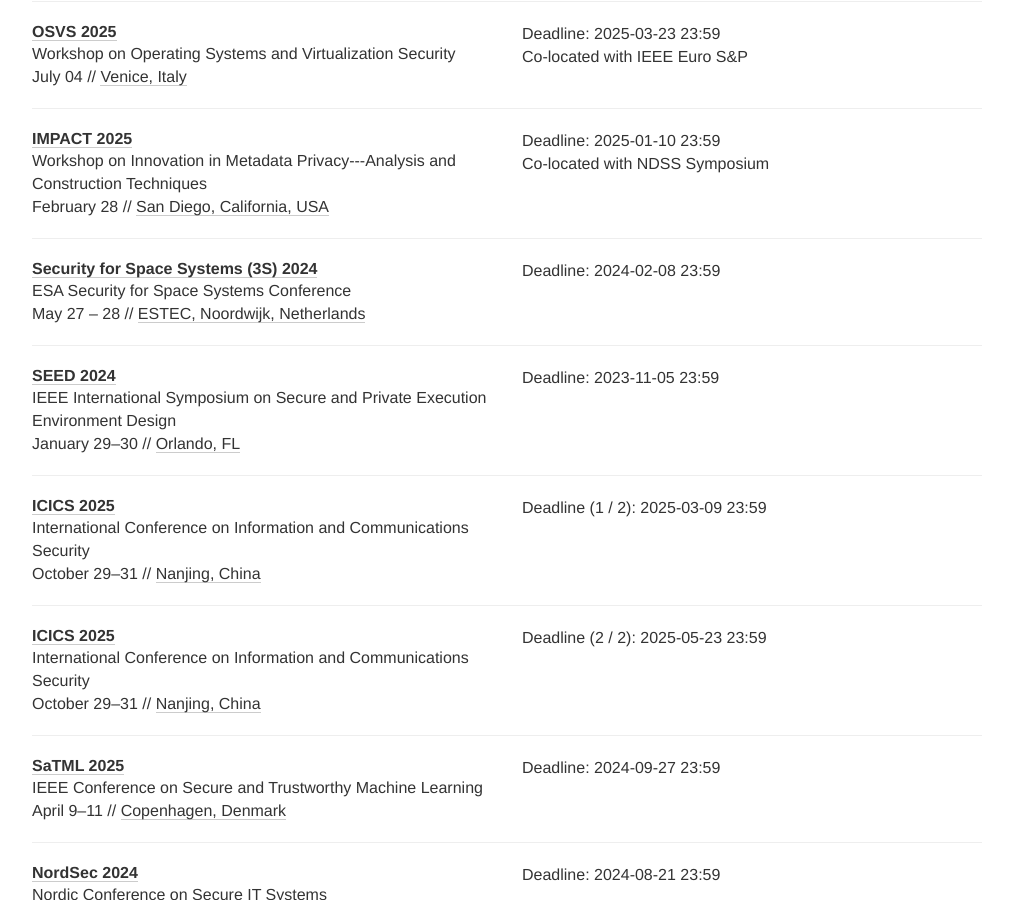
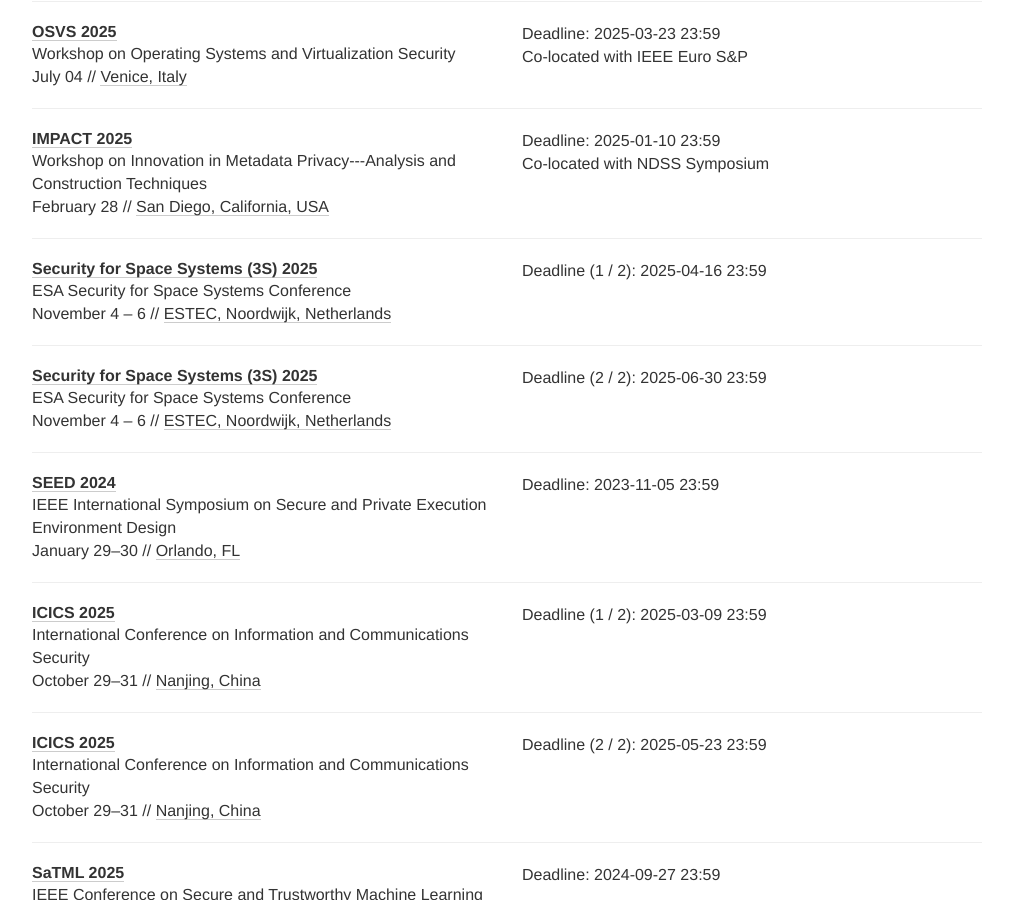
Before and after one commit to sec-deadlines/sec-deadlines.github.io, a Jekyll site: the page built from index.html, in a window 1280 px wide and 900 px high, scrolled down 10017 px. Shown: the whole window, without its empty margins (133-1146 px from the left). Built offline with Jekyll 4.4.1, drawn with Linux system fonts in a browser that asks for light colours; nearby versions of some CDN libraries; comment, search, counter and statistics services are not loaded.

Commit message:
Update conferences.yml

```diff
--- a/_data/conferences.yml
+++ b/_data/conferences.yml
@@ -646,12 +646,13 @@
 
 # Others, less frequently updated
 - name: Security for Space Systems (3S)
-  year: 2024
-  date: "May 27 - 28"
+  year: 2025
+  date: "November 4 - 6"
   description: ESA Security for Space Systems Conference
-  timezone: Etc/GMT-2
-  deadline: ["2024-02-08 23:59"]
-  link: https://atpi.eventsair.com/24a06---3s2024/
+  deadline:
+    - "2025-04-16 23:59"
+    - "2025-06-30 23:59"
+  link: https://security4space.esa.int/2025/cfp/
   place: ESTEC, Noordwijk, Netherlands
   tags: [SEC, CONF]
 
```
